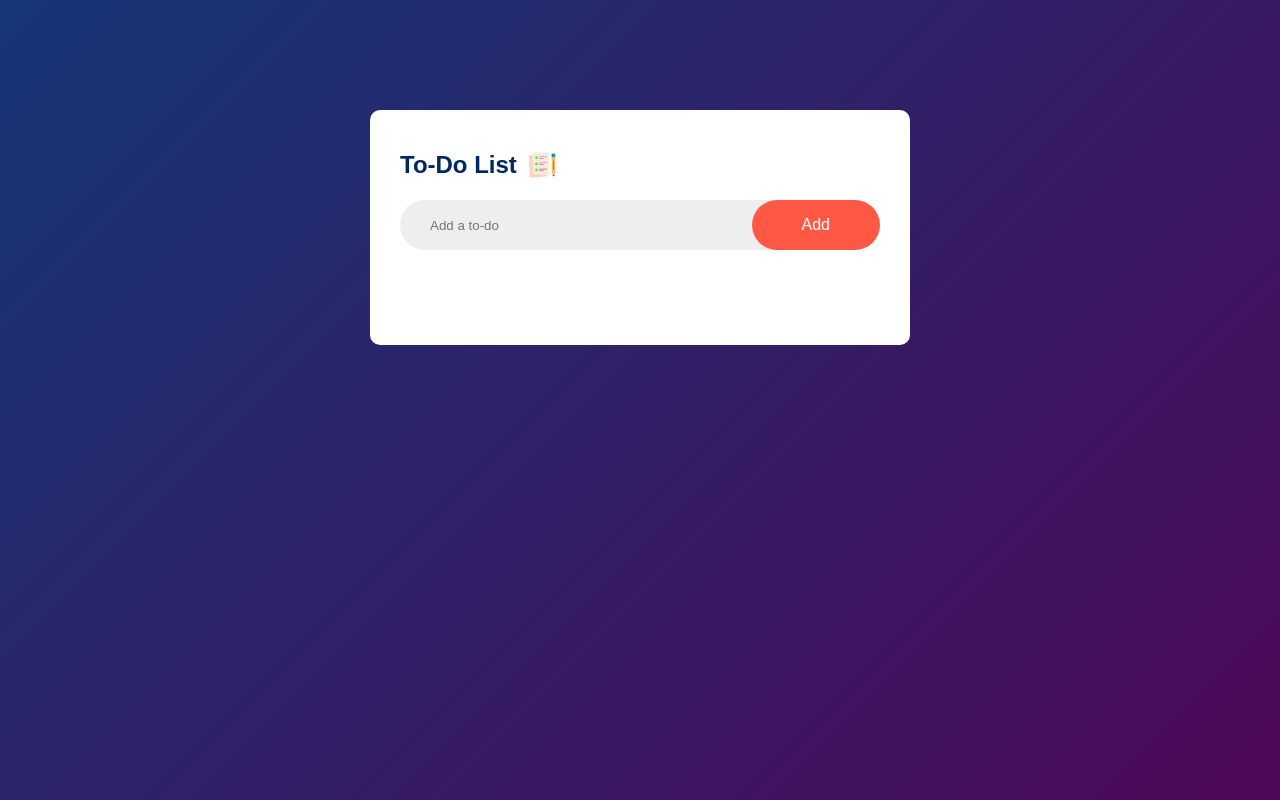
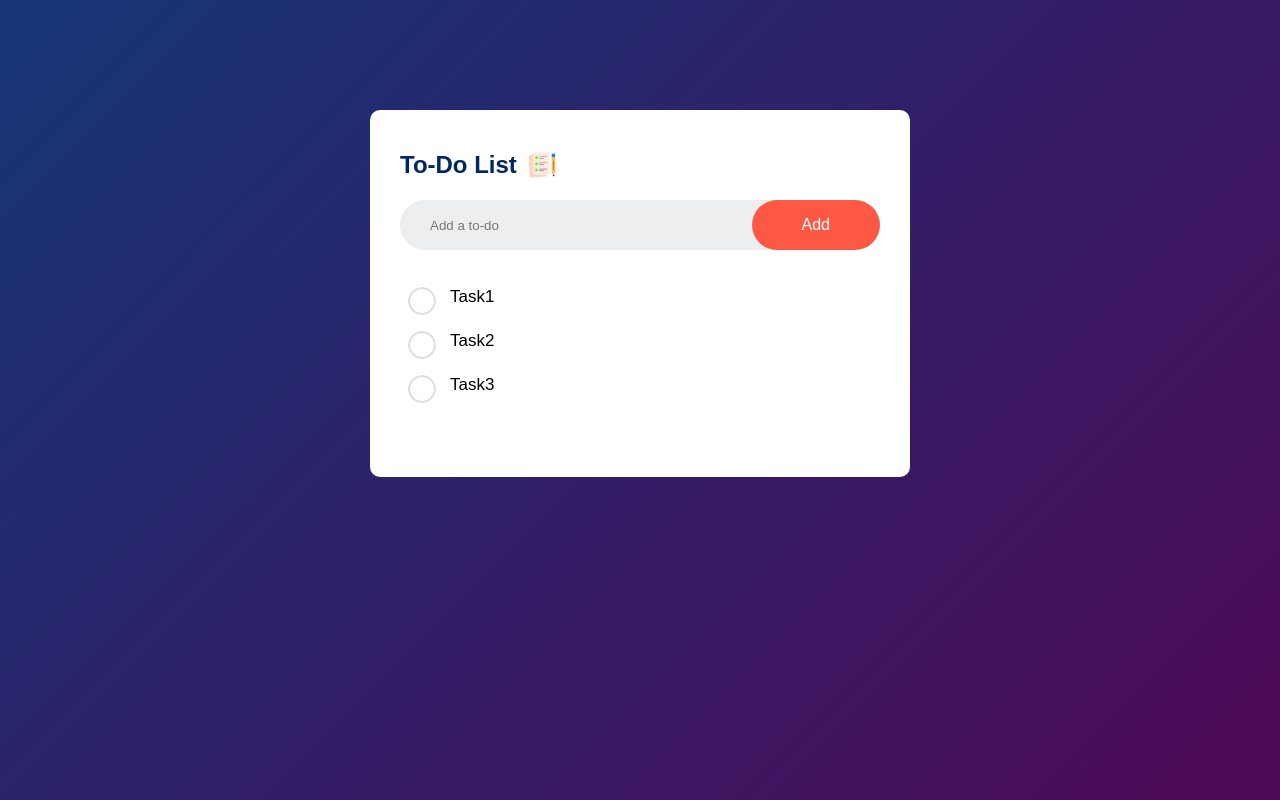
Before and after one commit to Terfa-web/todo-App, a plain HTML site: page index.html in a window 1280 px wide. Drawn offline with Linux system fonts and the light colour scheme.

Commit message:
Build the Unordered list elements and styles

```diff
--- a/index.html
+++ b/index.html
@@ -14,7 +14,11 @@
         <input type="text" id="input-box" placeholder="Add a to-do">
         <button>Add</button>
       </div>
-
+      <ul id="list-container">
+        <li class="checked">Task1</li>
+        <li>Task2</li>
+        <li>Task3</li>
+      </ul>
     </div>
   </div>
 
--- a/styles.css
+++ b/styles.css
@@ -62,3 +62,25 @@ button {
   cursor: pointer;
   border-radius: 40px;
 }
+
+ul li {
+  list-style: none;
+  font-size: 17px;
+  padding: 12px 8px 12px 50px;
+  user-select: none;
+  cursor: pointer;
+  position: relative;
+}
+
+ul li::before{
+  content: '';
+  position: absolute;
+  height: 28px;
+  width: 28px;
+  border-radius: 50%;
+  background-image: url(images/unchecked.png);
+  background-size: cover;
+  background-position: center;
+  top: 12px;
+  left: 8px;
+}
```
